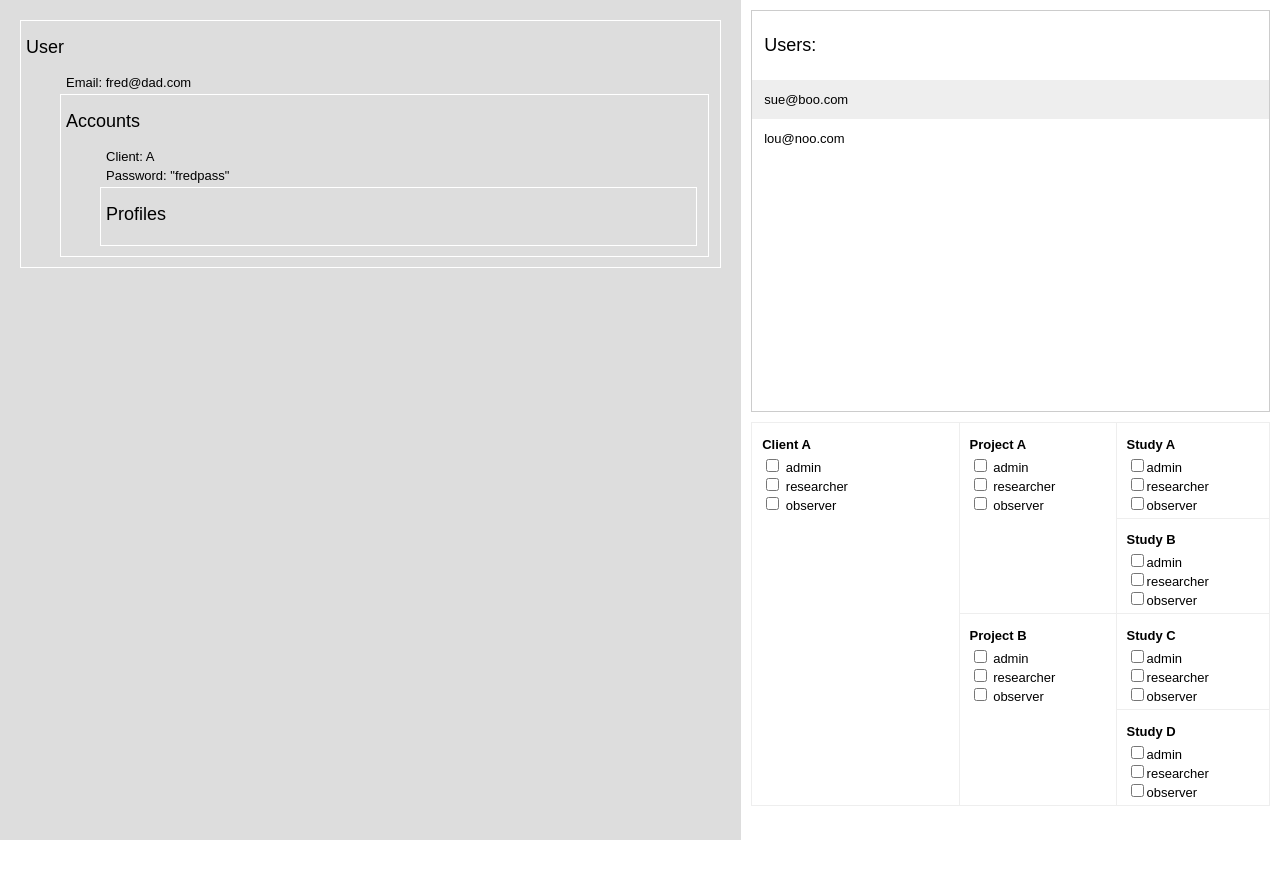
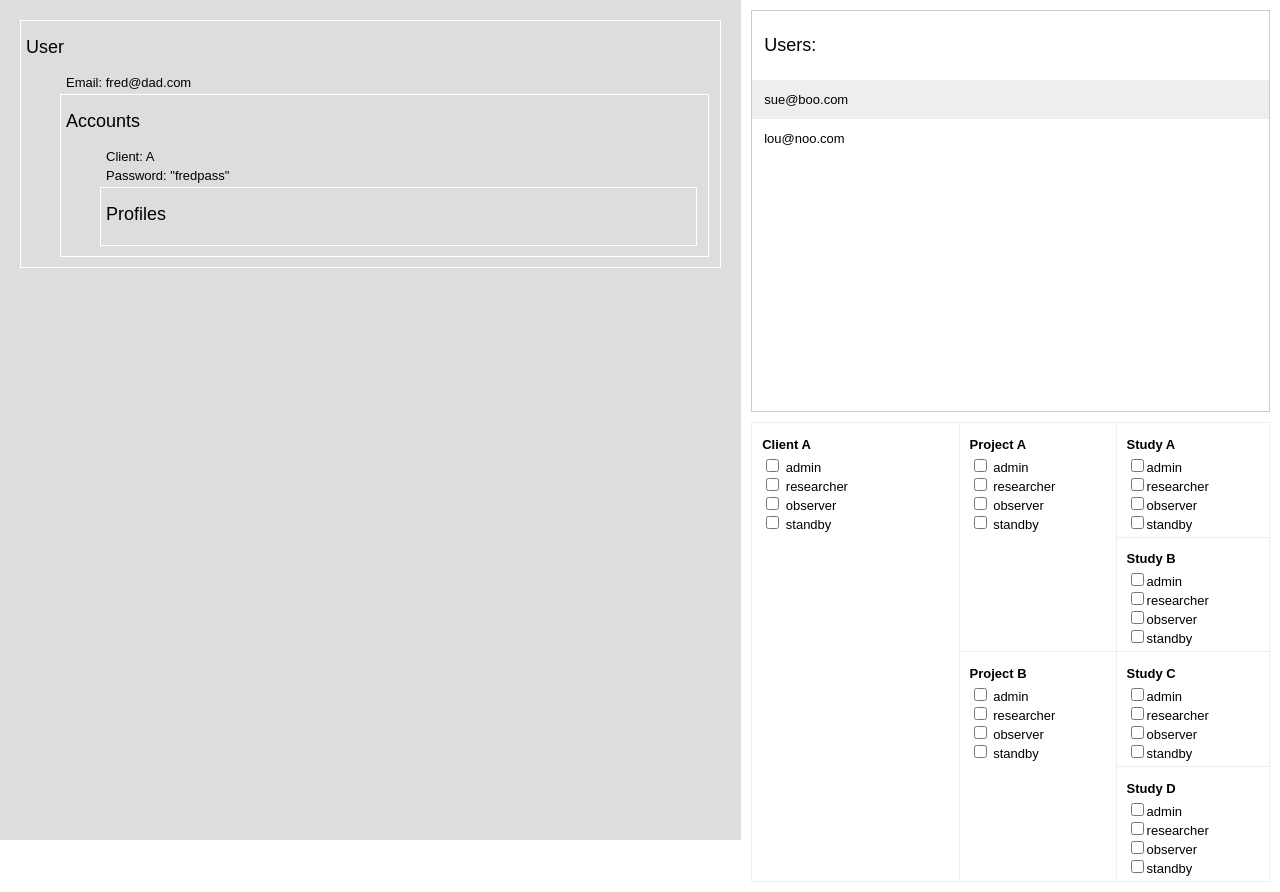
Before and after one commit to chubishere/dacl, a React (Create React App) app: page / in a window 1280 px wide. Before the commit the page ends 850 px from the top, so only its background shows below. Built offline with nearby package versions, Linux system fonts and the light colour scheme.

Commit message:
move roles out into data file

```diff
--- a/src/Acl.js
+++ b/src/Acl.js
@@ -11,7 +11,7 @@ class Acl extends Component {
 					<div className="acl__client">
 						<div className="acl__client__details">
 							<h1>Client A</h1>
-							{['admin', 'researcher', 'observer'].map( (r) =>
+							{this.props.roles.map( (r) =>
 							<label key={r}>
 								<input type="checkbox"
 									onClick={this.props.onRoleChange.bind(this, 'A', 'client', r)}
@@ -35,7 +35,7 @@ class Acl extends Component {
 				<div className="acl__project" key={p.title}>
 					<div className="acl__project__details">
 					<h1>Project {p.title}</h1>
-					{['admin', 'researcher', 'observer'].map( (r) =>
+					{this.props.roles.map( (r) =>
 					<label key={r}>
 						<input type="checkbox"
 							onClick={this.props.onRoleChange.bind(this, p.title, 'project', r)}
@@ -59,7 +59,7 @@ class Acl extends Component {
 				<div className="acl__study">
 					<div className="acl__study__details" key={s.title}>
 						<h1>Study {s.title}</h1>
-							{['admin', 'researcher', 'observer'].map((r)=>
+							{this.props.roles.map((r)=>
 								<label key={r.title}>
 								<input
 									type="checkbox"
--- a/src/App.js
+++ b/src/App.js
@@ -4,13 +4,17 @@ import Graph from './Graph.js';
 import Acl from './Acl.js';
 import UsersList from './UsersList.js';
 import DataUsers from './DataUsers.js';
+import DataRoles from './DataRoles.js';
 import './App.css';
 
 class App extends Component {
 
 	constructor(props){
 		super(props);
-		this.state = DataUsers;
+		this.state = {
+			users: DataUsers,
+			roles: DataRoles,
+		}
 	}
 
 	onBlock(project){
@@ -96,6 +100,7 @@ class App extends Component {
 				<div>
 				<UsersList users={this.state.users} />
 				<Acl user={this.state.users[0]}
+					roles={this.state.roles}
 					onRoleChange={this.onRoleChange.bind(this)}
 					lookup={this.lookup.bind(this)}
 				/>
--- /dev/null
+++ b/src/DataRoles.js
@@ -0,0 +1 @@
+export default ['admin', 'researcher', 'observer', 'standby'];
--- a/src/DataUsers.js
+++ b/src/DataUsers.js
@@ -1,5 +1,4 @@
-export default {
-	users: [
+export default [
 	{
 		email: 'fred@dad.com',
 		clients: [
@@ -56,4 +55,3 @@ export default {
 		}]
 	}
 ]
-}
```
Lines whose indentation alone changed are shown as unchanged.
